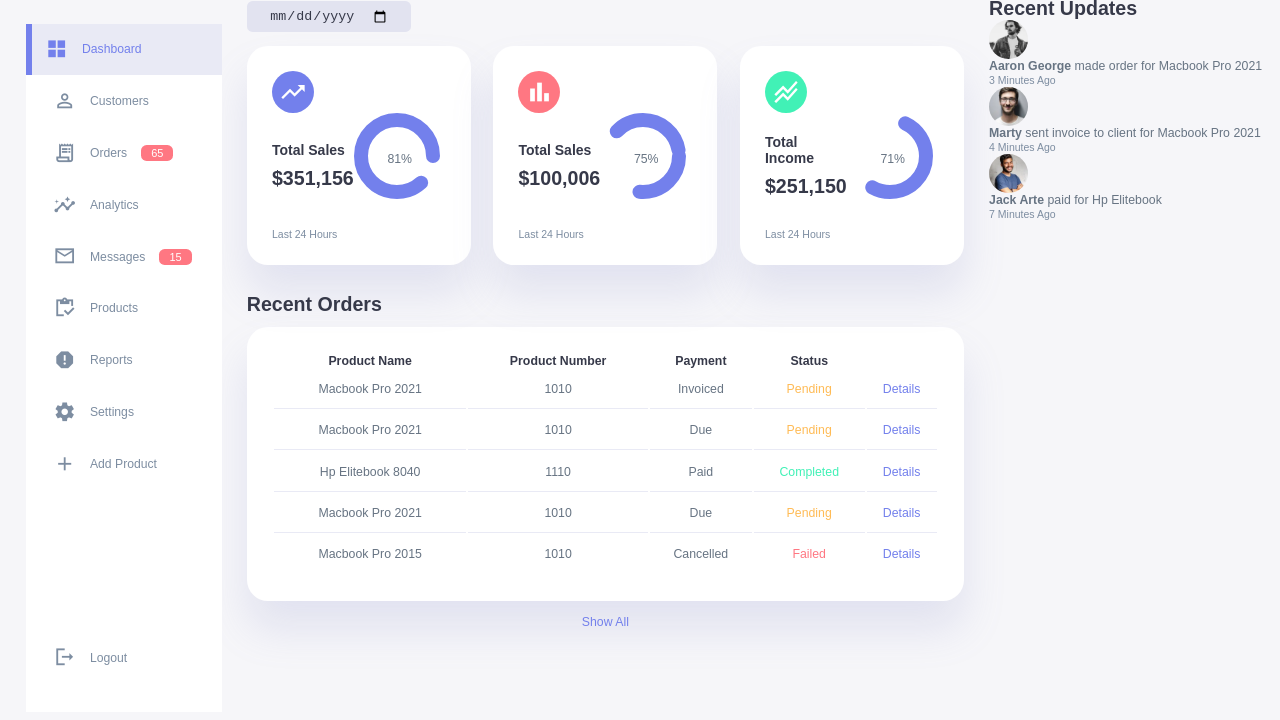
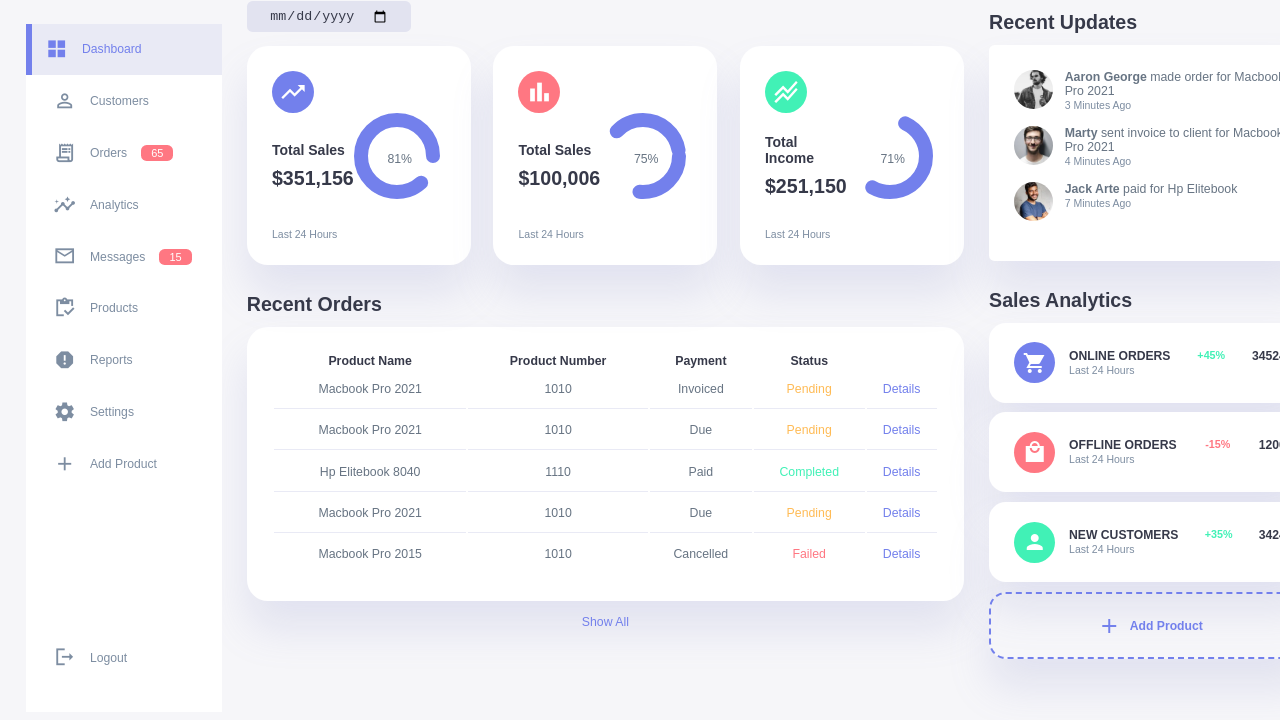
Before and after one commit to silas07official/admin-dashboard, a plain HTML site: page index.html in a window 1280 px wide. Shown: the part 62-782 px from the top of the page. Drawn offline with Linux system fonts and the light colour scheme.

Commit message:
built the right section of the dashboard

```diff
--- a/css/style.css
+++ b/css/style.css
@@ -342,8 +342,90 @@
   color: var(--color-white);
   border-radius: var(--border-radius-1);
 }
-.right .top .profile{
+.right .top .profile {
   display: flex;
   gap: 2rem;
   text-align: right;
 }
+/* Recent updates */
+.right .recent-updates {
+  margin-top: 1rem;
+}
+.right .recent-updates h2 {
+  margin-bottom: 0.8rem;
+}
+.right .recent-updates .updates {
+  background: var(--color-white);
+  padding: var(--card-padding);
+  border-radius: var(--border-radius-1);
+  box-shadow: var(--box-shadow);
+  transition: all 300ms ease;
+  cursor: pointer;
+}
+.right .recent-updates .updates:hover {
+  box-shadow: none;
+}
+.right .recent-updates .updates .update {
+  display: grid;
+  grid-template-columns: 2.6rem auto;
+  gap: 1rem;
+  margin-bottom: 1rem;
+}
+/* Sales Analytics */
+.right .sales-analytics {
+  margin-top: 2rem;
+}
+.right .sales-analytics h2 {
+  margin-bottom: 0.8rem;
+}
+.right .sales-analytics .item {
+  background: var(--color-white);
+  display: flex;
+  align-items: center;
+  gap: 1rem;
+  margin-bottom: 0.7rem;
+  padding: 1.4rem var(--card-padding);
+  border-radius: var(--border-radius-3);
+  box-shadow: var(--box-shadow);
+  transition: all 300ms ease;
+  cursor: pointer;
+}
+.right .sales-analytics .item:hover {
+  box-shadow: none;
+}
+.right .sales-analytics .item .right {
+  display: flex;
+  align-items: start;
+  justify-content: space-between;
+  margin: 0;
+  width: 100%;
+}
+.right .sales-analytics .item .icon {
+  padding: 0.6rem;
+  background: var(--color-primary);
+  color: var(--color-white);
+  border-radius: 50%;
+  display: flex;
+}
+.right .sales-analytics .item.offline .icon {
+  background: var(--color-danger);
+}
+.right .sales-analytics .item.customers .icon {
+  background: var(--color-success);
+}
+.right .sales-analytics .add-product {
+  background: transparent;
+  border: 2px dashed var(--color-primary);
+  color: var(--color-primary);
+  display: flex;
+  align-items: center;
+  justify-content: center;
+}
+.right .sales-analytics .add-product div {
+  display: flex;
+  align-items: center;
+  gap: 0.6rem;
+}
+.right .sales-analytics .add-product div h3 {
+  font-weight: 600;
+}
--- a/index.html
+++ b/index.html
@@ -247,6 +247,54 @@
           </div>
         </div>
         <!-- End of recent update -->
+        <div class="sales-analytics">
+          <h2>Sales Analytics</h2>
+          <div class="item online">
+            <div class="icon">
+              <span class="material-icons-sharp active">shopping_cart</span>
+            </div>
+            <div class="right">
+              <div class="info">
+                <h3>ONLINE ORDERS</h3>
+                <small class="text-muted">Last 24 Hours</small>
+              </div>
+              <h5 class="success">+45%</h5>
+              <h3>34524</h3>
+            </div>
+          </div>
+          <div class="item offline">
+            <div class="icon">
+              <span class="material-icons-sharp active">local_mall</span>
+            </div>
+            <div class="right">
+              <div class="info">
+                <h3>OFFLINE ORDERS</h3>
+                <small class="text-muted">Last 24 Hours</small>
+              </div>
+              <h5 class="danger">-15%</h5>
+              <h3>1200</h3>
+            </div>
+          </div>
+          <div class="item customers">
+            <div class="icon">
+              <span class="material-icons-sharp active">person</span>
+            </div>
+            <div class="right">
+              <div class="info">
+                <h3>NEW CUSTOMERS</h3>
+                <small class="text-muted">Last 24 Hours</small>
+              </div>
+              <h5 class="success">+35%</h5>
+              <h3>3424</h3>
+            </div>
+          </div>
+          <div class="item add-product">
+            <div>
+              <span class="material-icons-sharp active">add</span>
+              <h3>Add Product</h3>
+            </div>
+          </div>
+        </div>
       </div>
     </div>
     <script src="js/app.js"></script>
```
